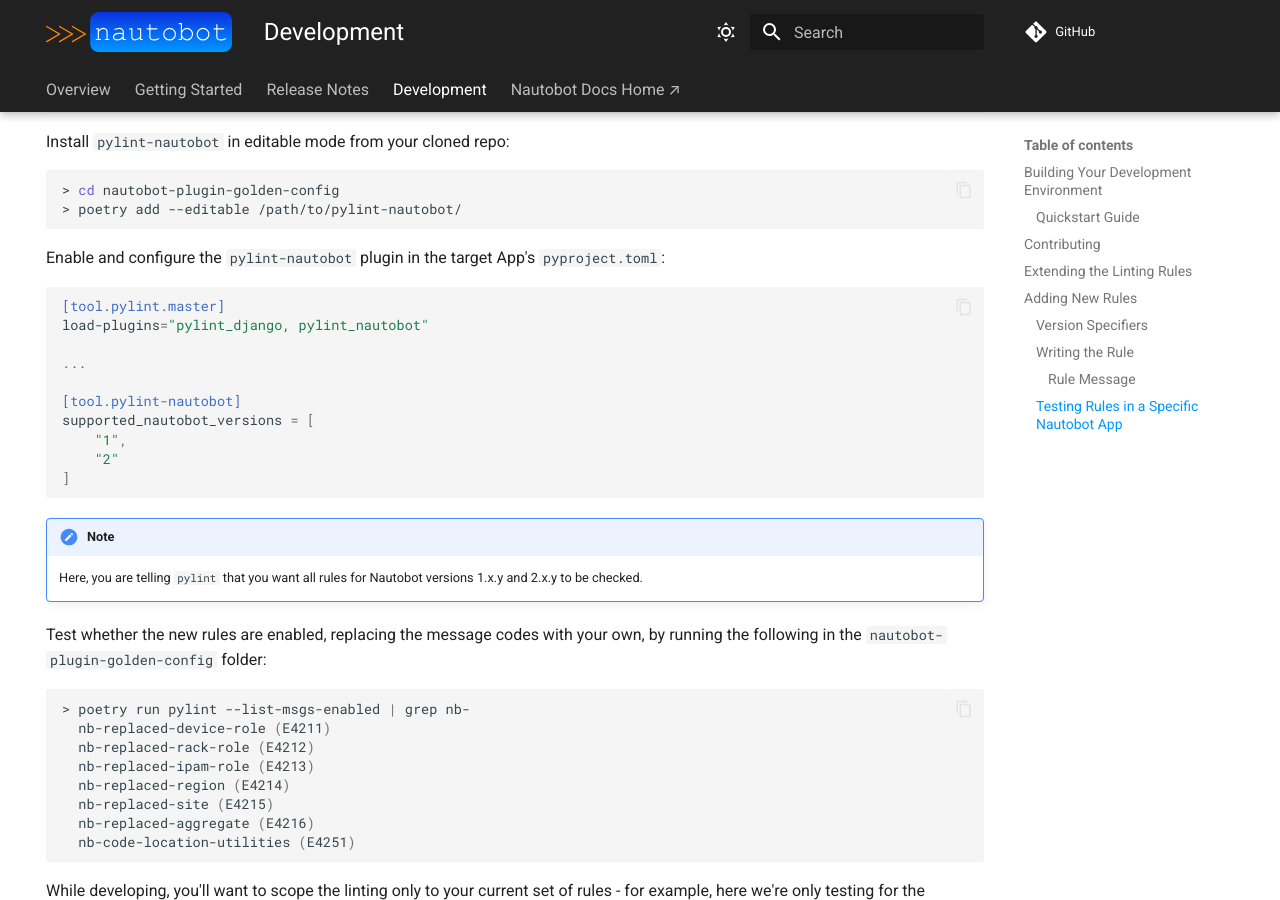
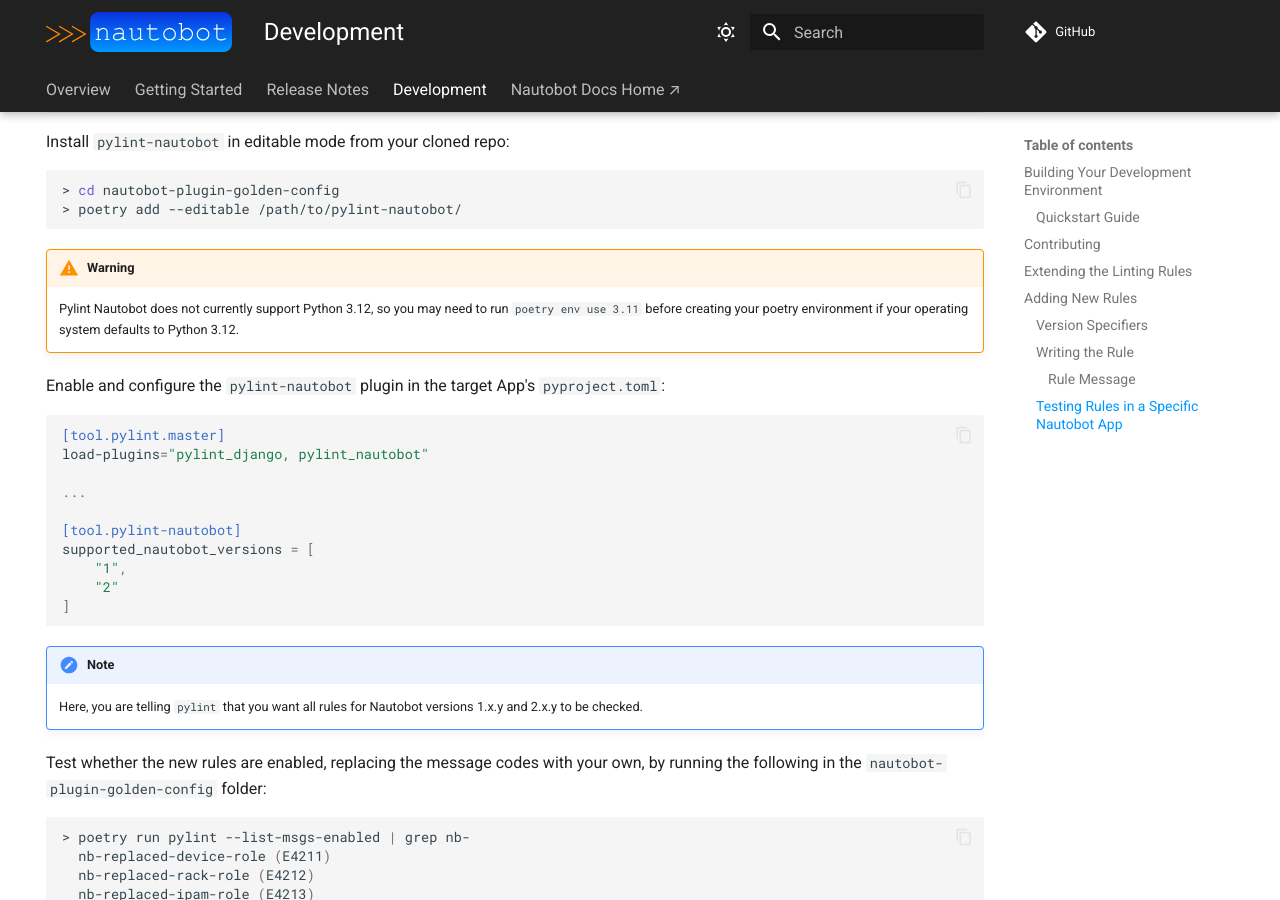
Before and after one commit to nautobot/pylint-nautobot, an MkDocs documentation site: the page built from docs/development.md, in a window 1280 px wide and 900 px high, scrolled down 2583 px. Built offline with MkDocs 1.6.1 and Material for MkDocs 9.7.7, drawn with Linux system fonts in a browser that asks for light colours; comment, search, counter and statistics services are not loaded.

Commit message:
checking to see if docs were the error

````diff
--- a/docs/development.md
+++ b/docs/development.md
@@ -105,6 +105,9 @@ Install `pylint-nautobot` in editable mode from your cloned repo:
 > poetry add --editable /path/to/pylint-nautobot/
 ```
 
+!!! warning
+    Pylint Nautobot does not currently support Python 3.12, so you may need to run `poetry env use 3.11` before creating your poetry environment if your operating system defaults to Python 3.12.
+
 Enable and configure the `pylint-nautobot` plugin in the target App's `pyproject.toml`:
 
 ``` toml
````
